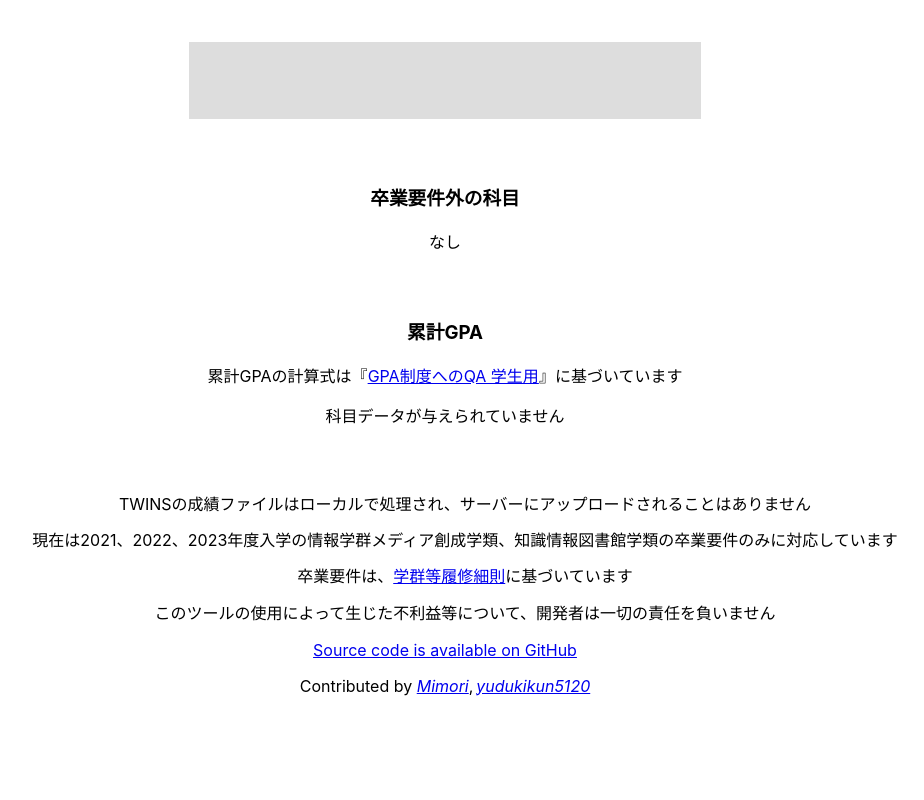
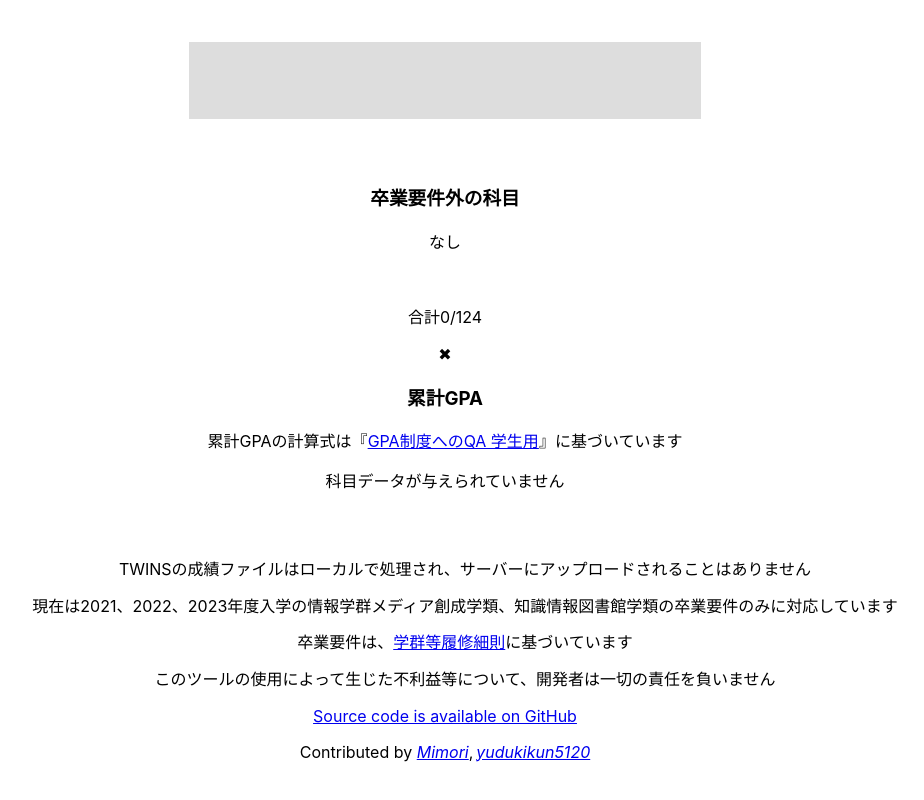
Before and after one commit to Mimori256/Graduation-Checker, a React (Create React App) app: page / in a window 1280 px wide. Shown: the part 996-1796 px from the top of the page, without its empty margins (195-1119 px from the left). Before the commit the page ends 1756 px from the top, so only its background shows below. Built offline with nearby package versions, Linux system fonts and the light colour scheme.

Commit message:
refactor: extract it to `<Sum>` comp
I replaced `<font>` element with `<span>` element due to its deprecation.

```diff
--- a/src/graduationChecker.tsx
+++ b/src/graduationChecker.tsx
@@ -36,6 +36,12 @@ const GraduationChecker: React.FC = () => {
     null
   );
   const [usageVisible, setUsageVisible] = React.useState<boolean>(true);
+  const [sumUnit, setSumUnit] = React.useState<number>(0);
+  const [minumumGraduationUnit, setMinumumGraduationUnit] =
+    React.useState<number>(124);
+  const [isCompulsoryCompleted, setIsCompulsoryCompleted] =
+    React.useState<boolean>(false);
+
   const includeCourseYear = React.useRef<HTMLInputElement | null>(null);
   const majorSelect = React.useRef<HTMLSelectElement | null>(null);
   const enrollYear = React.useRef<HTMLSelectElement | null>(null);
@@ -68,9 +74,6 @@ const GraduationChecker: React.FC = () => {
 
   const gradeCheck = (csv: Blob) => {
     // 使い方の表示を消す
-    // 合計の表示をリセット
-    document.getElementById("sum")!.innerHTML = "";
-
     setUsageVisible(false);
     //チェックボックスの判定
     const checkBox = includeCourseYear.current;
@@ -99,20 +102,10 @@ const GraduationChecker: React.FC = () => {
       const { newCourseList: selectCourseList, sumUnit: selectSumUnit } =
         checkSelect(compulsoryCourseList, isChecked, requirementObject);
       sumUnit = selectSumUnit + compulsorySumUnit;
+      setSumUnit(sumUnit);
+      setMinumumGraduationUnit(minumumGraduationUnit);
+      setIsCompulsoryCompleted(isCompulsoryCompleted);
       setExceptCourses(selectCourseList);
-      document.getElementById(
-        "sum"
-      )!.innerHTML += `合計${sumUnit}/${minumumGraduationUnit}`;
-
-      document.getElementById("sum")!.innerHTML +=
-        sumUnit >= minumumGraduationUnit && isCompulsoryCompleted
-          ? "<font color='red'>◯</font>"
-          : "<font color='blue'>✖</font>";
-
-      document.getElementById("sum")!.innerHTML +=
-        sumUnit >= minumumGraduationUnit && !isCompulsoryCompleted
-          ? "<p>(必修科目に不足があります！)</p>"
-          : "";
     };
   };
 
@@ -201,7 +194,11 @@ const GraduationChecker: React.FC = () => {
             `なし`
           )}
         </div>
-        <div id="sum"></div>
+        <Sum
+          sumUnit={sumUnit}
+          minumumGraduationUnit={minumumGraduationUnit}
+          isCompulsoryCompleted={isCompulsoryCompleted}
+        ></Sum>
         <TotalGPA courses={courseList}></TotalGPA>
         <GradePieChart courseList={courseList}></GradePieChart>
       </div>
@@ -271,6 +268,32 @@ const Usage = () => (
   </div>
 );
 
+const Sum = ({
+  sumUnit,
+  minumumGraduationUnit,
+  isCompulsoryCompleted,
+}: {
+  sumUnit: number;
+  minumumGraduationUnit: number;
+  isCompulsoryCompleted: boolean;
+}) => (
+  <>
+    <p>
+      合計{sumUnit}/{minumumGraduationUnit}
+    </p>
+    <p>
+      {sumUnit >= minumumGraduationUnit && isCompulsoryCompleted ? (
+        <span color="red">◯</span>
+      ) : (
+        <span color="blue">✖</span>
+      )}
+    </p>
+    {sumUnit >= minumumGraduationUnit && !isCompulsoryCompleted && (
+      <p>(必修科目に不足があります！)</p>
+    )}
+  </>
+);
+
 const Contributors = () => (
   <div>
     Contributed by{" "}
```
